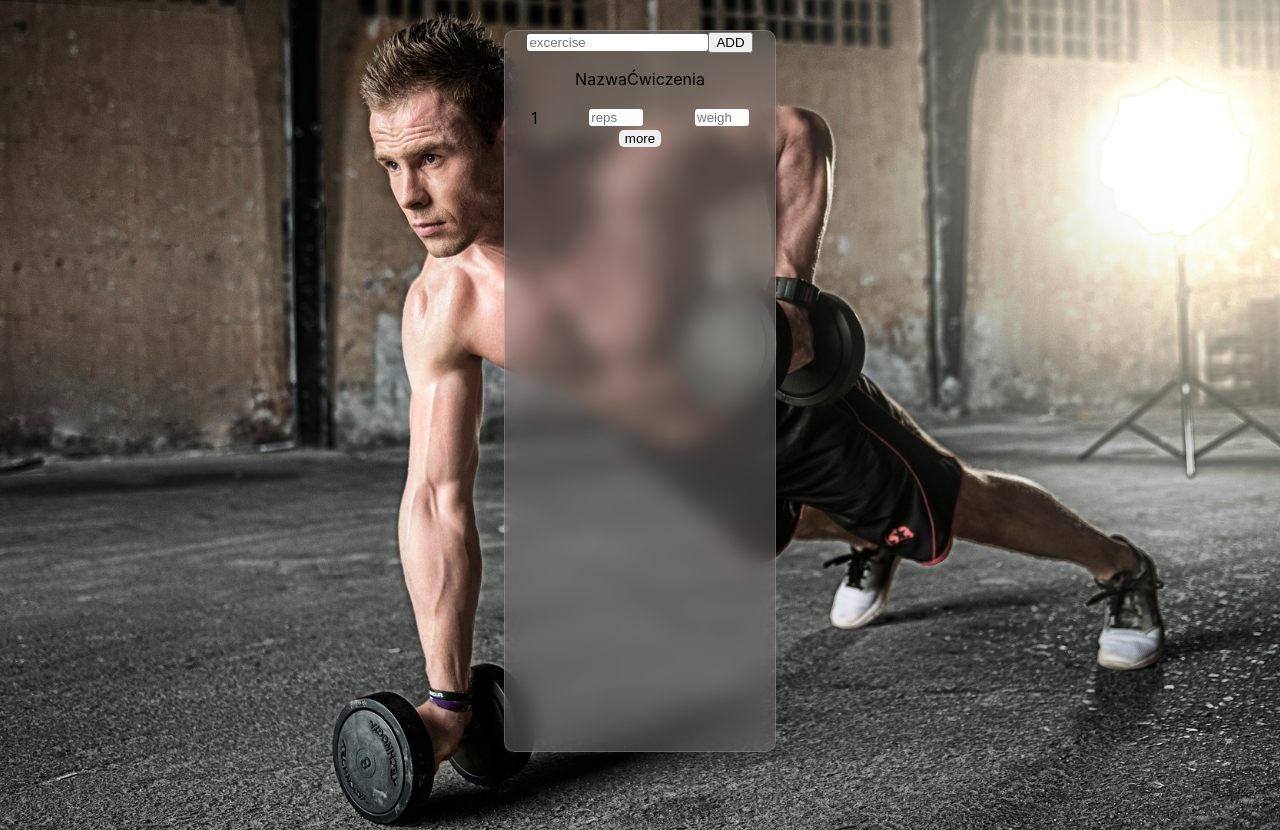
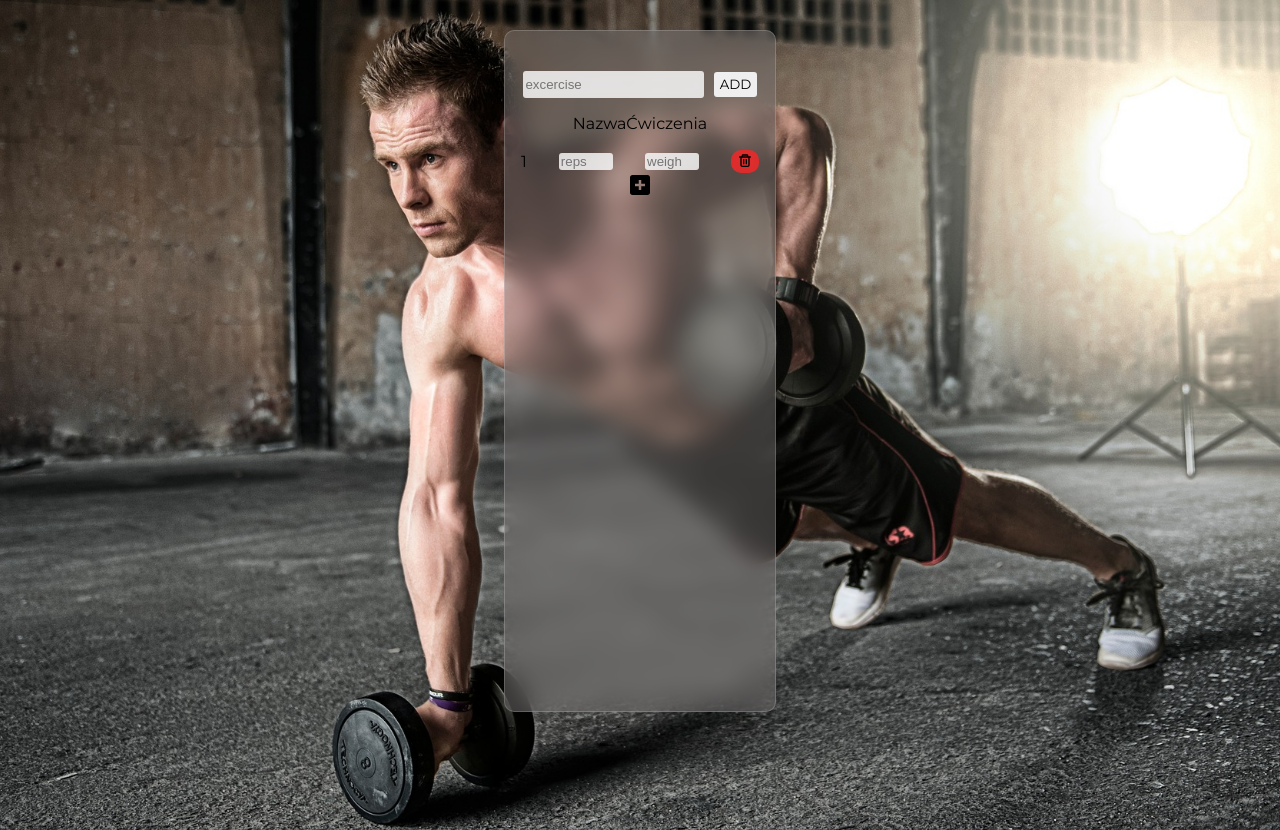
Before and after one commit to SzJackiewicz/GymDiary, a React (Create React App) app in the folder my-app/: page / in a window 1280 px wide. Built offline with nearby package versions, Linux system fonts and the light colour scheme.

Commit message:
buttons icon and styles

```diff
--- /dev/null
+++ b/my-app/src/GlobalStyles/GlobalStyles.js
@@ -0,0 +1,23 @@
+import { createGlobalStyle } from "styled-components";
+
+export const GlobalStyles = createGlobalStyle`
+@import url('https://fonts.googleapis.com/css2?family=Montserrat:wght@200;300;400;600&display=swap');
+
+body {
+    font-family: 'Montserrat', sans-serif;
+
+}
+
+a, button {
+    font-family: 'Montserrat', sans-serif;
+    border-style: none;
+    border-radius: 3px;
+}
+
+input{
+background: rgba( 255, 255, 255, 0.80 );
+backdrop-filter: blur( 4.0px );
+-webkit-backdrop-filter: blur( 4.0px );
+border-radius: 10px;
+}
+`;
--- a/my-app/src/components/CreateTraining/DayTemplate/DayTemplate.module.scss
+++ b/my-app/src/components/CreateTraining/DayTemplate/DayTemplate.module.scss
@@ -1,5 +1,5 @@
 .wrapper {
-    min-height: 90%;
+    min-height: 80%;
     max-width: 270px;
     background-color: tomato;
     margin: 30px auto;
@@ -10,5 +10,6 @@
     border: 1px solid rgba(255, 255, 255, 0.18);
     display: flex;
     flex-direction: column;
+    padding-top: 40px;
 
   }
--- a/my-app/src/components/CreateTraining/NewWorkout/SingleExcercise/OneLine.js
+++ b/my-app/src/components/CreateTraining/NewWorkout/SingleExcercise/OneLine.js
@@ -1,5 +1,7 @@
 import React from "react";
 import styles from "./OneLine.module.scss"
+import { CgTrash } from "react-icons/cg";
+
 
 const OneLine = () => {
   return (
@@ -7,6 +9,7 @@ const OneLine = () => {
         <p>1</p>
         <input className={styles.input} type="number" placeholder="reps"/>
         <input className={styles.input} type="number" placeholder="weight"/>
+        <button className={styles.trash}><CgTrash className={styles.icon}/></button>
     </div>
   );
 };
--- a/my-app/src/components/CreateTraining/NewWorkout/SingleExcercise/OneLine.module.scss
+++ b/my-app/src/components/CreateTraining/NewWorkout/SingleExcercise/OneLine.module.scss
@@ -1,13 +1,25 @@
-.wrapper{
-    display:flex;
-    height:25px;
-    justify-content: space-around;
-    align-items: center;
-
+.wrapper {
+  display: flex;
+  height: 25px;
+  justify-content: space-around;
+  align-items: center;
 }
 
-.input{
-    width: 50px;
-    border-style:none;
-    border-radius: 3px;
+.input {
+  width: 50px;
+  border-style: none;
+  border-radius: 3px;
 }
+
+.trash {
+  padding-top: 2.5px;
+  background: rgba(241, 38, 38, 0.856);
+  backdrop-filter: blur(4px);
+  -webkit-backdrop-filter: blur(4px);
+  border-radius: 10px;
+}
+.icon {
+  font-size: 16px;
+  background-color: transparent;
+  margin: 0;
+}
--- a/my-app/src/components/CreateTraining/NewWorkout/SingleExcercise/SingleExcercise.js
+++ b/my-app/src/components/CreateTraining/NewWorkout/SingleExcercise/SingleExcercise.js
@@ -1,13 +1,18 @@
 import React from "react";
 import OneLine from "./OneLine";
+import { SiAddthis } from "react-icons/si";
 import styles from "./SingleExcercise.module.scss"
 
 const SingleExcercise = () => {
+
+  //funkcja dodająca kolejną linijkę teg samego cwiczenia czyli tworząca OneLine
+
+
   return (
     <div className={styles.wrapper}>
       <p>NazwaĆwiczenia</p>
       <OneLine />
-      <button className={styles.oneMore}>more</button>
+      <button className={styles.oneMore}><SiAddthis className={styles.icon}/></button>
     </div>
   );
 };
--- a/my-app/src/components/CreateTraining/NewWorkout/SingleExcercise/SingleExcercise.module.scss
+++ b/my-app/src/components/CreateTraining/NewWorkout/SingleExcercise/SingleExcercise.module.scss
@@ -5,8 +5,17 @@
 
   .oneMore {
     max-width: 50px;
+    display: flex;
     margin: 0 auto;
     border-style: none;
     border-radius: 5px;
+    padding: 1px;
+    align-items: center;
+    background:transparent;
   }
 }
+
+.icon {
+  font-size: 20px;
+  background-color: transparent;
+}
--- a/my-app/src/components/CreateTraining/NewWorkout/WorkoutInput/WorkoutInput.js
+++ b/my-app/src/components/CreateTraining/NewWorkout/WorkoutInput/WorkoutInput.js
@@ -2,6 +2,11 @@ import React from "react"
 import style from "./WorkoutInput.module.scss"
 
 const WorkoutInput = () => {
+
+  //funkcja dodająca kolejne ćwiczenie czyli cały komponent Single Excercise
+
+
+
   return (
     <form>
       <input type="text" placeholder="excercise"/>
--- a/my-app/src/components/CreateTraining/NewWorkout/WorkoutInput/WorkoutInput.module.scss
+++ b/my-app/src/components/CreateTraining/NewWorkout/WorkoutInput/WorkoutInput.module.scss
@@ -4,5 +4,10 @@ form {
   input {
     border-style: none;
     border-radius: 3px;
+    min-height: 25px;
+  }
+  button{
+    min-height: 25px;
+    margin-left:10px;
   }
 }
--- a/my-app/src/index.js
+++ b/my-app/src/index.js
@@ -3,10 +3,12 @@ import ReactDOM from 'react-dom';
 import './index.css';
 import App from './App';
 import reportWebVitals from './reportWebVitals';
+import { GlobalStyles } from './GlobalStyles/GlobalStyles';
 
 
 ReactDOM.render(
   <React.StrictMode>
+    <GlobalStyles/>
     <App />
   </React.StrictMode>,
   document.getElementById('root')
```
